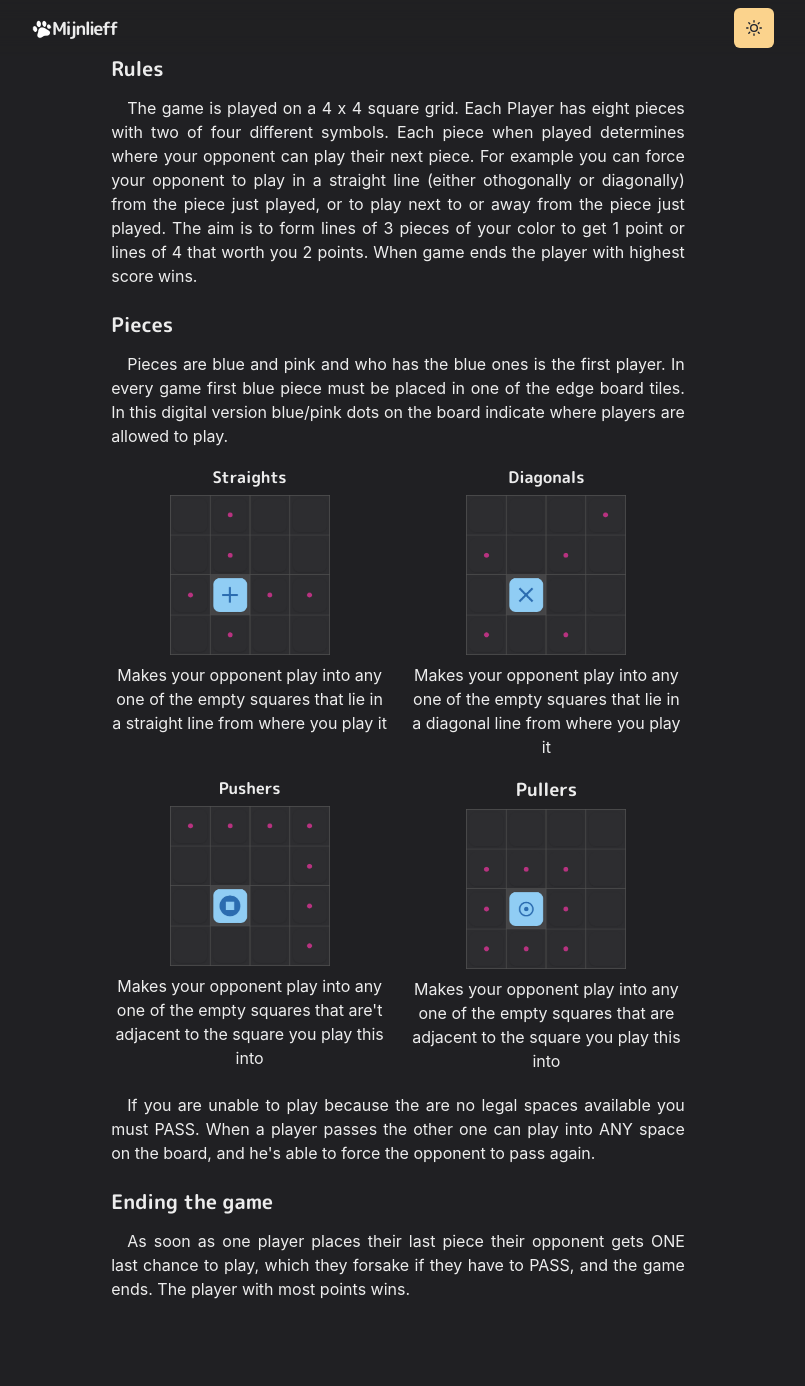
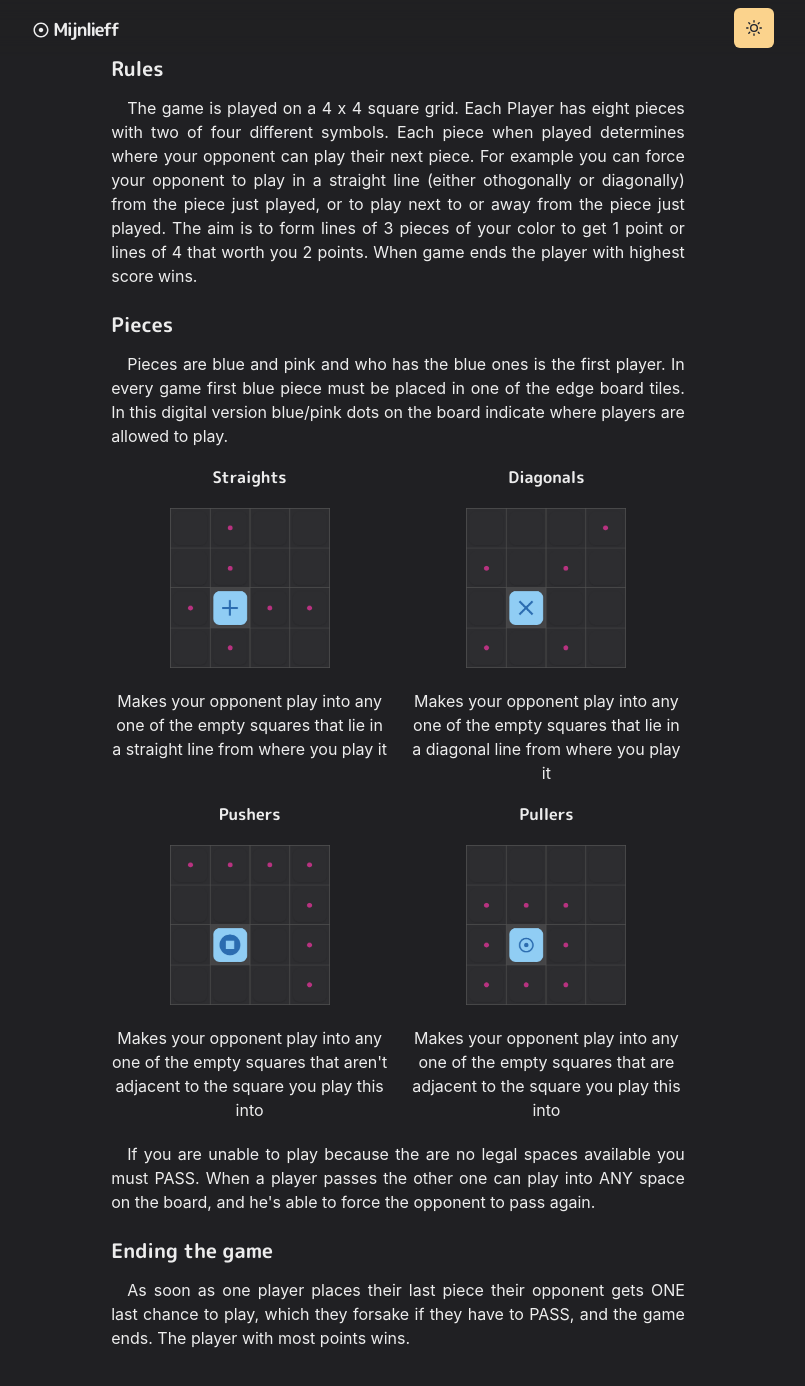
Before and after one commit to AlessioPoggi99/Fan-made-Mijnlieff, a Next.js app: page /how-to-play in a window 1280 px wide. Shown: the top 1386 px of the page, without its empty margins (242-1047 px from the left). Before the commit the page ends 1357 px from the top, so only its background shows below. Built offline with nearby package versions, Linux system fonts and the light colour scheme.

Commit message:
updated logo and images from @chakra-ui/react to next/image

```diff
--- a/components/logo.js
+++ b/components/logo.js
@@ -1,9 +1,11 @@
 import Link from 'next/link'
-import Image from 'next/image'
 import { Text, useColorModeValue } from '@chakra-ui/react'
 import styled from '@emotion/styled'
+import { MdAdjust } from 'react-icons/md'
 
-const LogoBox = styled.span`
+const LogoBox = styled.div`
+  display: flex;
+  column-gap: 0.2rem;
   font-weight: bold;
   font-size: 18px;
   display: inline-flex;
@@ -12,23 +14,21 @@ const LogoBox = styled.span`
   line-height: 20px;
   padding: 10px;
 
-  img {
+  svg {
     transition: 200ms ease;
   }
 
-  &:hover img {
-    transform: rotate(20deg);
+  &:hover svg {
+    transform: scale(1.2);
   }
 `
 
 const Logo = () => {
-  const footPrintImg = `/images/footprint${useColorModeValue('', '-dark')}.png`
-
   return (
     <Link href="/" scroll={false}>
       <a>
         <LogoBox>
-          <Image src={footPrintImg} width={20} height={20} alt="logo" />
+          <MdAdjust />
           <Text
             color={useColorModeValue('gray.800', 'whiteAlpha.900')}
             fontFamily='M PLUS Rounded 1c", sans-serif'
--- a/pages/how-to-play.js
+++ b/pages/how-to-play.js
@@ -4,14 +4,17 @@ import {
   Heading,
   Grid,
   VStack,
-  Image,
   useColorModeValue
 } from '@chakra-ui/react'
+import Image from 'next/image'
 import Layout from '../components/layouts/article'
 import Section from '../components/section'
 import Paragraph from '../components/paragraph'
 
-const HowToPlay = () => (
+const HowToPlay = () => {
+  const dark = useColorModeValue('', '-dark')
+
+  return (
     <Layout title="How to play">
       <Container>
         <Box>
@@ -24,11 +27,11 @@ const HowToPlay = () => (
               pieces with two of four different symbols. Each piece when played
               determines where your opponent can play their next piece. For
               example you can force your opponent to play in a straight line
-            (either othogonally or diagonally) from the piece just played, or to
-            play next to or away from the piece just played. The aim is to form
-            lines of 3 pieces of your color to get 1 point or lines of 4 that
-            worth you 2 points. When game ends the player with highest score
-            wins.
+              (either othogonally or diagonally) from the piece just played, or
+              to play next to or away from the piece just played. The aim is to
+              form lines of 3 pieces of your color to get 1 point or lines of 4
+              that worth you 2 points. When game ends the player with highest
+              score wins.
             </Paragraph>
           </Section>
         </Box>
@@ -40,8 +43,8 @@ const HowToPlay = () => (
           <Paragraph>
             Pieces are blue and pink and who has the blue ones is the first
             player. In every game first blue piece must be placed in one of the
-          edge board tiles. In this digital version blue/pink dots on the board
-          indicate where players are allowed to play.
+            edge board tiles. In this digital version blue/pink dots on the
+            board indicate where players are allowed to play.
           </Paragraph>
           <Grid
             templateColumns={{ md: 'repeat(2, 1fr)', base: 'repeat(1, 1fr)' }}
@@ -49,69 +52,61 @@ const HowToPlay = () => (
             paddingY={5}
           >
             <VStack>
-            <Heading as="h6" fontSize={16}>
+              <Heading as="h6" fontSize={16} mb="0.8rem">
                 Straights
               </Heading>
               <Image
-              boxSize="160px"
-              src={`/images/how-to-play/straight${useColorModeValue(
-                '',
-                '-dark'
-              )}.png`}
-              alt="Straight example"
+                width="160px"
+                height="160px"
+                src={`/images/how-to-play/straight${dark}.png`}
+                alt="Straight example image"
               />
-            <p style={{ textAlign: 'center' }}>
+              <p style={{ textAlign: 'center', marginTop: '0.8rem' }}>
                 Makes your opponent play into any one of the empty squares that
                 lie in a straight line from where you play it
               </p>
             </VStack>
             <VStack>
-            <Heading as="h6" fontSize={16}>
+              <Heading as="h6" fontSize={16} mb="0.8rem">
                 Diagonals
               </Heading>
               <Image
-              boxSize="160px"
-              src={`/images/how-to-play/diagonal${useColorModeValue(
-                '',
-                '-dark'
-              )}.png`}
-              alt="Straight example"
+                width="160px"
+                height="160px"
+                src={`/images/how-to-play/diagonal${dark}.png`}
+                alt="Diagonal example image"
               />
-            <p style={{ textAlign: 'center' }}>
+              <p style={{ textAlign: 'center', marginTop: '0.8rem' }}>
                 Makes your opponent play into any one of the empty squares that
                 lie in a diagonal line from where you play it
               </p>
             </VStack>
             <VStack>
-            <Heading as="h6" fontSize={16}>
+              <Heading as="h6" fontSize={16} mb="0.8rem">
                 Pushers
               </Heading>
               <Image
-              boxSize="160px"
-              src={`/images/how-to-play/pusher${useColorModeValue(
-                '',
-                '-dark'
-              )}.png`}
-              alt="Straight example"
+                width="160px"
+                height="160px"
+                src={`/images/how-to-play/pusher${dark}.png`}
+                alt="Pusher example image"
               />
-            <p style={{ textAlign: 'center' }}>
+              <p style={{ textAlign: 'center', marginTop: '0.8rem' }}>
                 Makes your opponent play into any one of the empty squares that
-              are&apos;t adjacent to the square you play this into
+                aren&apos;t adjacent to the square you play this into
               </p>
             </VStack>
             <VStack>
-            <Heading as="h6" fontSize={18}>
+              <Heading as="h6" fontSize={16} mb="0.8rem">
                 Pullers
               </Heading>
               <Image
-              boxSize="160px"
-              src={`/images/how-to-play/puller${useColorModeValue(
-                '',
-                '-dark'
-              )}.png`}
-              alt="Straight example"
+                width="160px"
+                height="160px"
+                src={`/images/how-to-play/puller${dark}.png`}
+                alt="Puller example image"
               />
-            <p style={{ textAlign: 'center' }}>
+              <p style={{ textAlign: 'center', marginTop: '0.8rem' }}>
                 Makes your opponent play into any one of the empty squares that
                 are adjacent to the square you play this into
               </p>
@@ -130,14 +125,15 @@ const HowToPlay = () => (
             Ending the game
           </Heading>
           <Paragraph>
-          As soon as one player places their last piece their opponent gets ONE
-          last chance to play, which they forsake if they have to PASS, and the
-          game ends. The player with most points wins.
+            As soon as one player places their last piece their opponent gets
+            ONE last chance to play, which they forsake if they have to PASS,
+            and the game ends. The player with most points wins.
           </Paragraph>
         </Section>
       </Container>
     </Layout>
   )
+}
 
 export default HowToPlay
 export { getServerSideProps } from '../components/chakra'
```
Also changed, not shown: 1 other file (tests, documents, lock files or other folders). Lines whose indentation alone changed are shown as unchanged.
